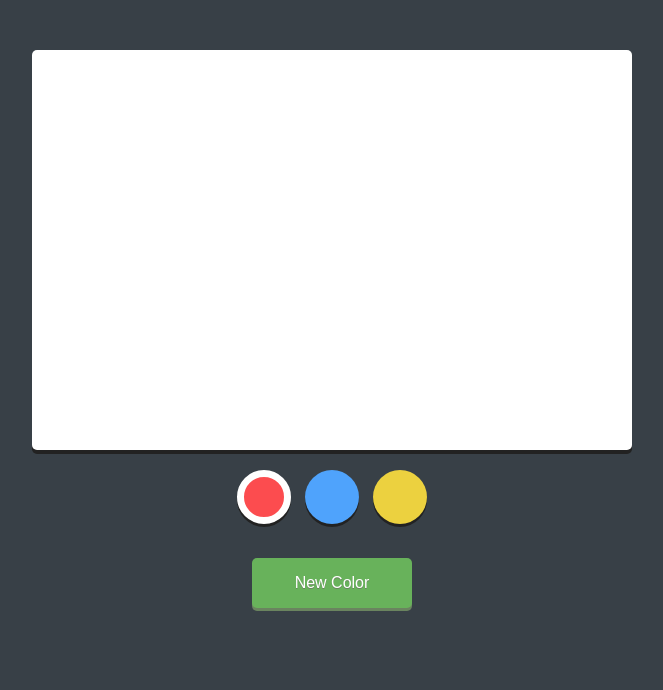
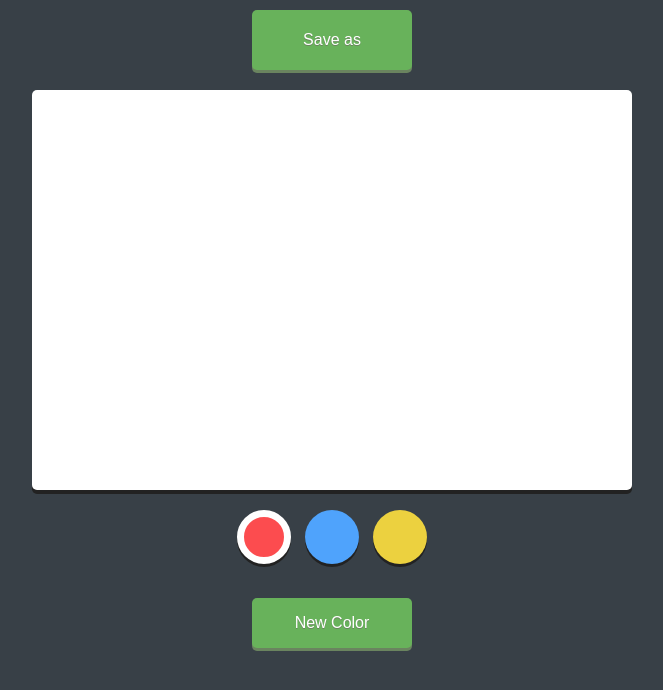
Before and after one commit to essamamdani/drawing-app, a plain HTML site: page index.html in a window 1280 px wide. Shown: the whole page, without its empty margins (308-971 px from the left). Drawn offline with nearby package versions, Linux system fonts and the light colour scheme.

Commit message:
Add Save button

```diff
--- a/app.js
+++ b/app.js
@@ -40,9 +40,9 @@ $canvas.mousedown(function (e) {
     lastevent = e;
     mousedown = true;
 }).mousemove(function (e) {
-    if(mousedown){
+    if (mousedown) {
         context.beginPath();
-        context.moveTo(lastevent.offsetX,lastevent.offsetY);
+        context.moveTo(lastevent.offsetX, lastevent.offsetY);
         context.lineTo(e.offsetX, e.offsetY);
         context.closePath();
         context.strokeStyle = color;
@@ -51,6 +51,12 @@ $canvas.mousedown(function (e) {
     }
 }).mouseup(function () {
     mousedown = false;
-}).mouseleave(function(){
+}).mouseleave(function () {
     $canvas.mouseup();
 });
+
+$("#downloadbtn").on("click", function () {
+    var dt = $canvas[0].toDataURL("image/png");
+    window.location.href = "data:application/octet-stream" + dt.split(";")[1];
+
+});
--- a/index.html
+++ b/index.html
@@ -5,8 +5,10 @@
     <link rel="stylesheet" href="style.css" type="text/css" media="screen" title="no title" charset="utf-8">
 </head>
 <body>
+<button class="controls" id="downloadbtn">Save as</button>
 <canvas	width="600" height="400"></canvas>
 <div class="controls">
+
     <ul>
         <li class="red selected"></li>
         <li class="blue"></li>
--- a/style.css
+++ b/style.css
@@ -5,7 +5,7 @@ body {
 canvas {
     background: #fff;
     display: block;
-    margin: 50px auto 10px;
+    margin: 20px auto 10px;
     border-radius: 5px;
     box-shadow: 0 4px 0 0 #222;
     cursor: url(img/cursor.png), crosshair;
@@ -69,7 +69,7 @@ button {
     font-size: 16px;
     line-height: 40px;
 }
-#revealColorSelect {
+#revealColorSelect,#downloadbtn {
     border: none;
     border-radius: 5px;
     margin: 10px auto;
```
